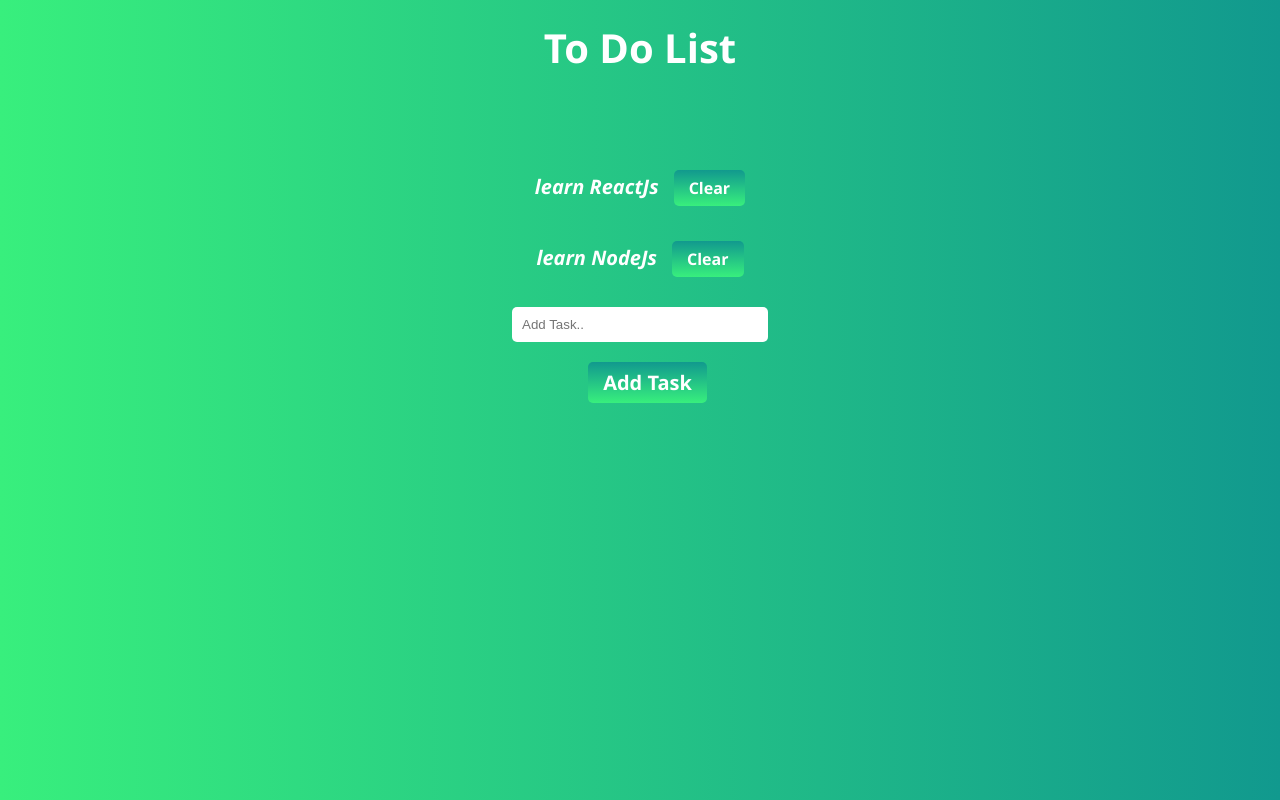
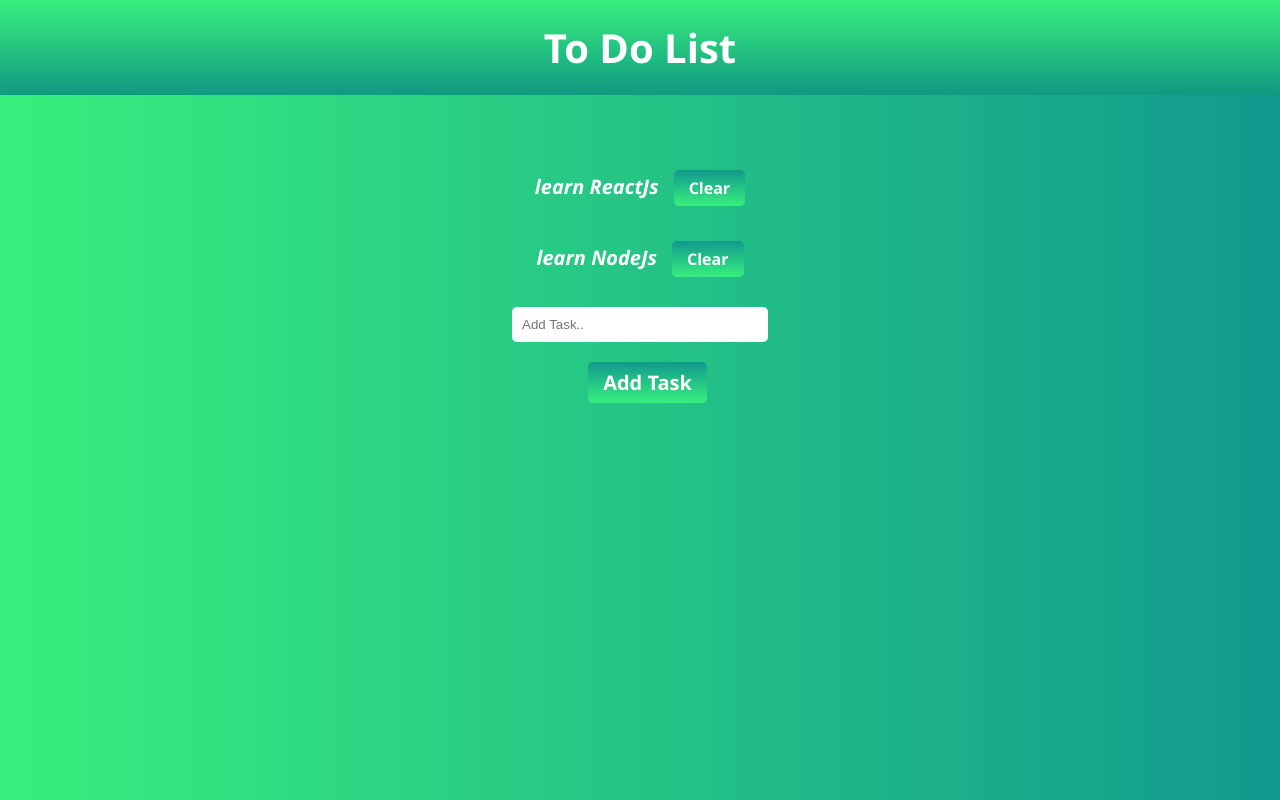
Before and after one commit to aymantarek16/React-App-To-Do-List, a React (Create React App) app: page / in a window 1280 px wide. Built offline with nearby package versions, Linux system fonts and the light colour scheme.

Commit message:
Add background To todolist h2 ..

```diff
--- a/src/TodoList.css
+++ b/src/TodoList.css
@@ -8,7 +8,7 @@
 
 .todolist h2 {
   font-size: 40px;
-  /* background: linear-gradient(to bottom, #38ef7d, #119982); */
+  background: linear-gradient(to bottom, #38ef7d, #119982);
   width: 100%;
   text-align: center;
   padding: 10px 0;
```
